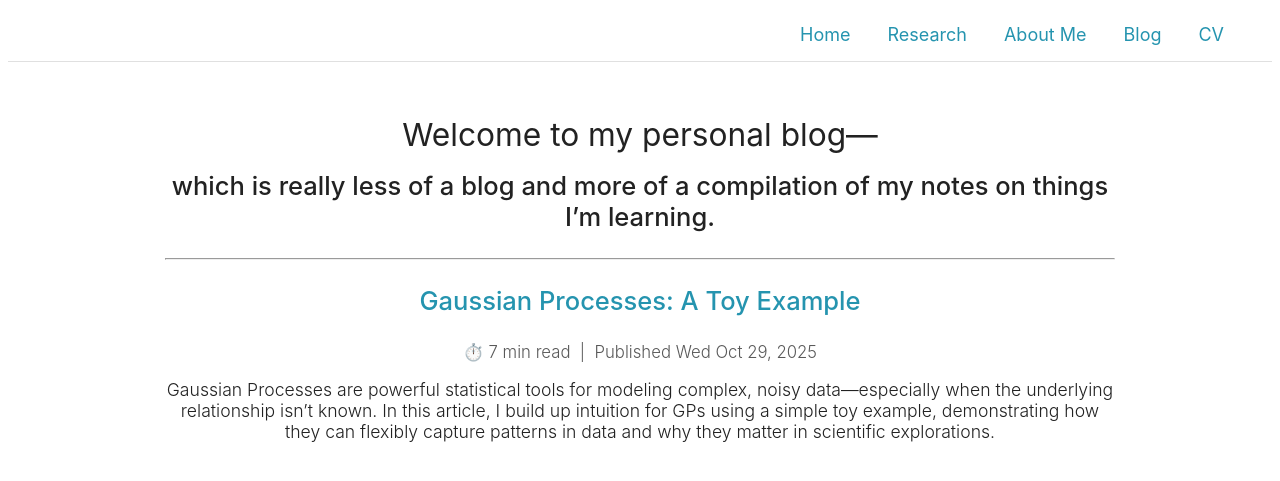
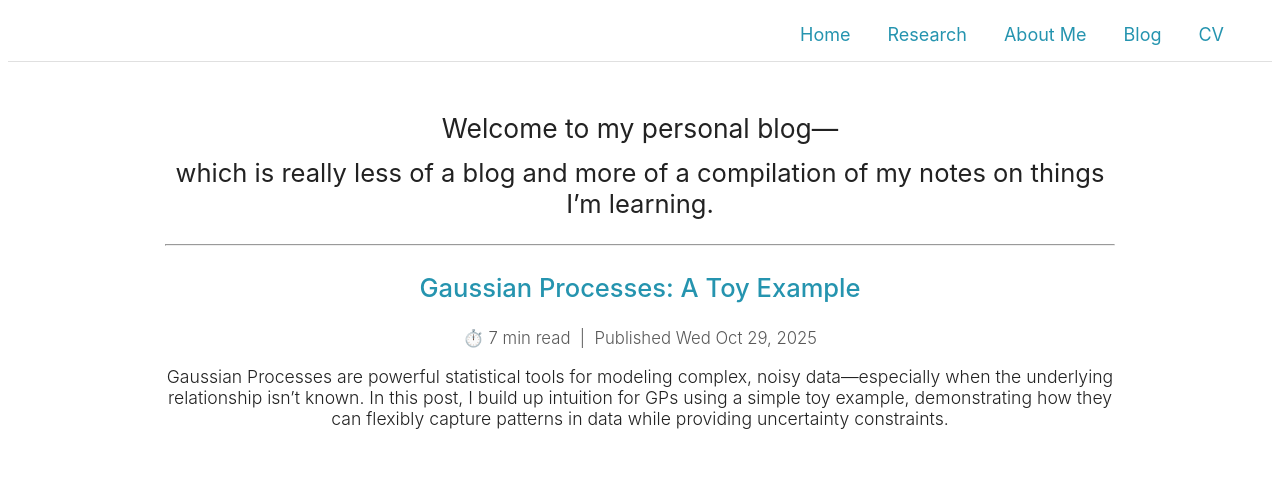
Before and after one commit to zoekko/zoekko.github.io, a Jekyll site: the page built from blog.md, in a window 1280 px wide. Shown: the top 481 px of the page. Built offline with Jekyll 4.4.1, drawn with Linux system fonts in a browser that asks for light colours.

Commit message:
Update blog.md

```diff
--- a/blog.md
+++ b/blog.md
@@ -3,10 +3,10 @@ layout: default
 title: Blog
 ---
 
-<h1 style="font-size: 1.8em; margin-bottom: 0.5em;">
+<h1 style="font-size: 1.5em; margin-bottom: 0.5em;">
   Welcome to my personal blog—
 </h1>
-<h3 style="font-size: 1.45em; font-weight: 500; margin-top: 0;">
+<h3 style="font-size: 1.45em; font-weight: 400; margin-top: 0;">
   which is really less of a blog and more of a compilation of my notes on things I’m learning.
 </h3>
 
@@ -25,7 +25,7 @@ title: Blog
   </div>
 
   <p style="margin-top:1em;">
-    Gaussian Processes are powerful statistical tools for modeling complex, noisy data—especially when the underlying relationship isn’t known. In this article, I build up intuition for GPs using a simple toy example, demonstrating how they can flexibly capture patterns in data and why they matter in scientific explorations.
+    Gaussian Processes are powerful statistical tools for modeling complex, noisy data—especially when the underlying relationship isn’t known. In this post, I build up intuition for GPs using a simple toy example, demonstrating how they can flexibly capture patterns in data while providing uncertainty constraints.
   </p>
 
 </div>
```
